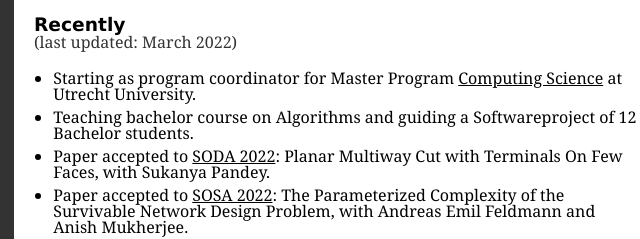
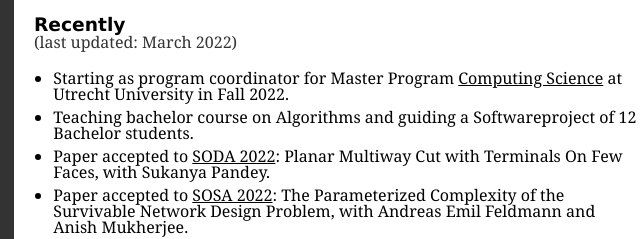
Before and after one commit to erikjanvl/erikjanvl.github.io, a plain HTML site: page index.html in a window 1280 px wide. Shown: the part 711-950 px from the top of the page, 151-791 px from the left. Drawn offline with Linux system fonts and the light colour scheme.

Commit message:
Update index.html

```diff
--- a/index.html
+++ b/index.html
@@ -364,7 +364,7 @@
 						<h2 style="margin-top:20px;margin-bottom:0px;padding-bottom:0px;">Recently</h2>
 						<p class="" style="color:#333">(last updated: March 2022)</p>
 						<ul>
-							<li>Starting as program coordinator for Master Program <a href="https://www.uu.nl/masters/en/computing-science">Computing Science</a> at Utrecht University.</li>
+							<li>Starting as program coordinator for Master Program <a href="https://www.uu.nl/masters/en/computing-science">Computing Science</a> at Utrecht University in Fall 2022.</li>
 							<li>Teaching bachelor course on Algorithms and guiding a Softwareproject of 12 Bachelor students.</li>
 							<li>Paper accepted to <a href="https://www.siam.org/conferences/cm/conference/soda22">SODA 2022</a>: Planar Multiway Cut with Terminals On Few Faces, with Sukanya Pandey.</li>
 							<li>Paper accepted to <a href="https://www.siam.org/conferences/cm/conference/sosa22">SOSA 2022</a>: The Parameterized Complexity of the Survivable Network Design Problem, with Andreas Emil Feldmann and Anish Mukherjee.</li>
```
